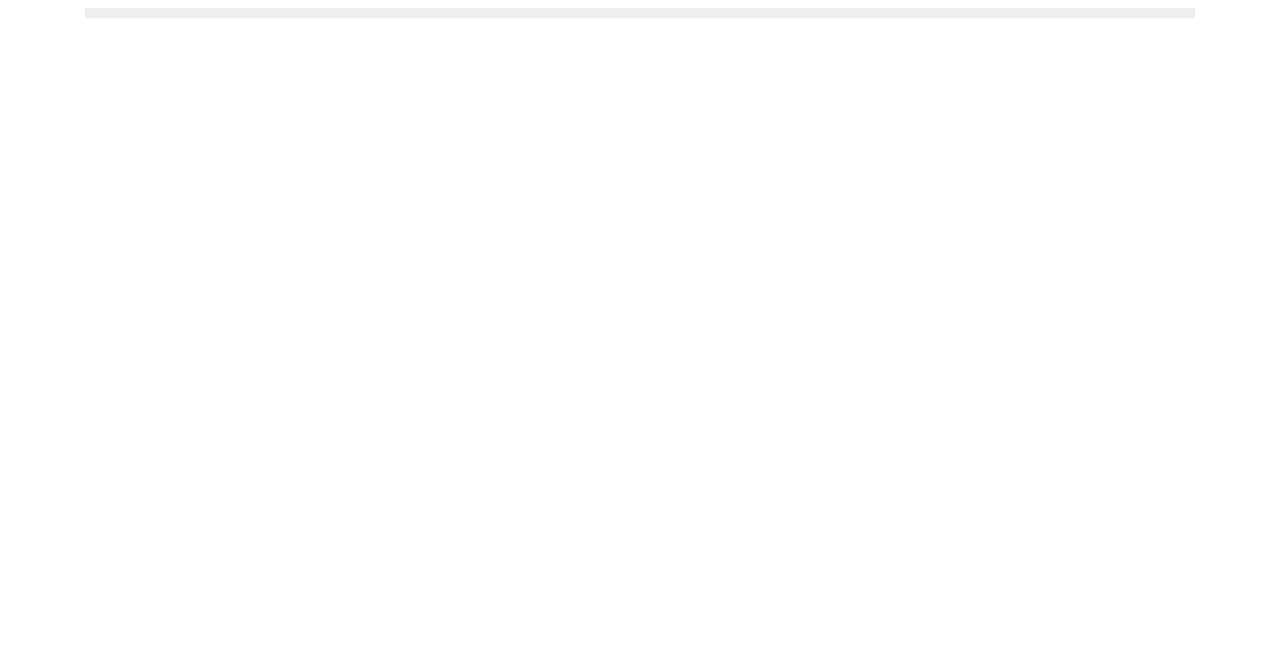
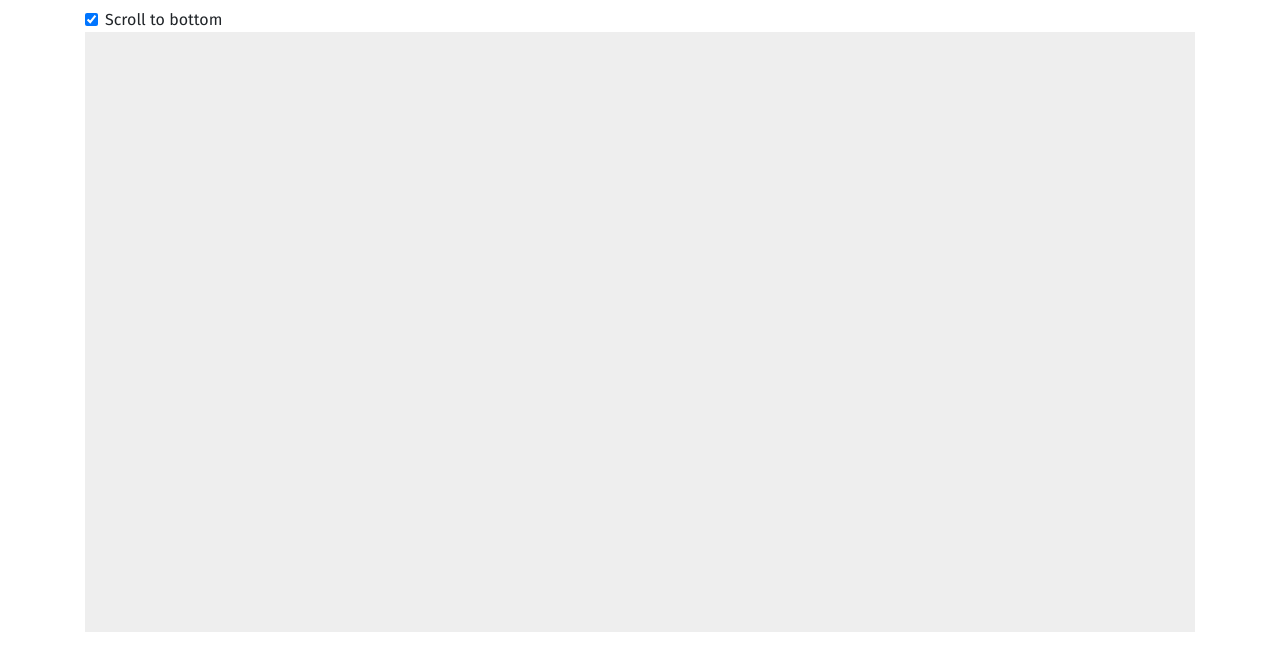
Before and after one commit to fact-project/shifthelper_webinterface, a Python web app: template shifthelper_webinterface/templates/log.html in a window 1280 px wide. Shown: the part 105-776 px from the top of the page. Run offline with Jinja, Linux system fonts and the light colour scheme; the template is opened without the code that fills it, so the values that code supplies are empty.

Commit message:
Autoscroll log to bottom

```diff
--- a/shifthelper_webinterface/log.py
+++ b/shifthelper_webinterface/log.py
@@ -25,13 +25,13 @@ def log_generator(max_size=50000):
             # truncate to max_size
             if i == 0 and size > max_size:
                 f.seek(-max_size, 2)
-                yield build_sse('{:*^80}'.format(
+                yield build_sse('{:*^40}'.format(
                     'Log output truncated to {} kB'.format(max_size // 1000)
                 ), i)
 
             if f.tell() > size:
                 f.seek(0)
-                msg = build_sse('{:*^80}'.format(
+                msg = build_sse('{:*^40}'.format(
                     'Log file was truncated, probably log rotation'
                 ), i)
             else:
--- a/shifthelper_webinterface/static/style.css
+++ b/shifthelper_webinterface/static/style.css
@@ -60,3 +60,8 @@ pre {
   background-color: #eeeeee;
   padding: 5px;
 }
+
+#log {
+  height: 75vh;
+  overflow: auto;
+}
--- a/shifthelper_webinterface/templates/log.html
+++ b/shifthelper_webinterface/templates/log.html
@@ -4,6 +4,12 @@
 
 <div class=container>
   <div class=content>
+    <div class="form-check ml-auto">
+      <input checked type="checkbox" class="form-check-input" id="autoScroll">
+      <label class="form-check-label" for="autoScroll">
+        Scroll to bottom
+      </label>
+    </div>
     <pre id="log"></pre>
   </div>
 </div>
@@ -17,8 +23,12 @@
   source.onmessage = function(e) {
     if (e.data !== '') {
       let log = document.getElementById('log');
+      let autoScroll = document.getElementById('autoScroll');
       let node = document.createTextNode(e.data + '\n');
       log.appendChild(node);
+      if ( autoScroll.checked ) {
+        log.scrollTop = log.scrollHeight;
+      }
     }
   }
 
```
